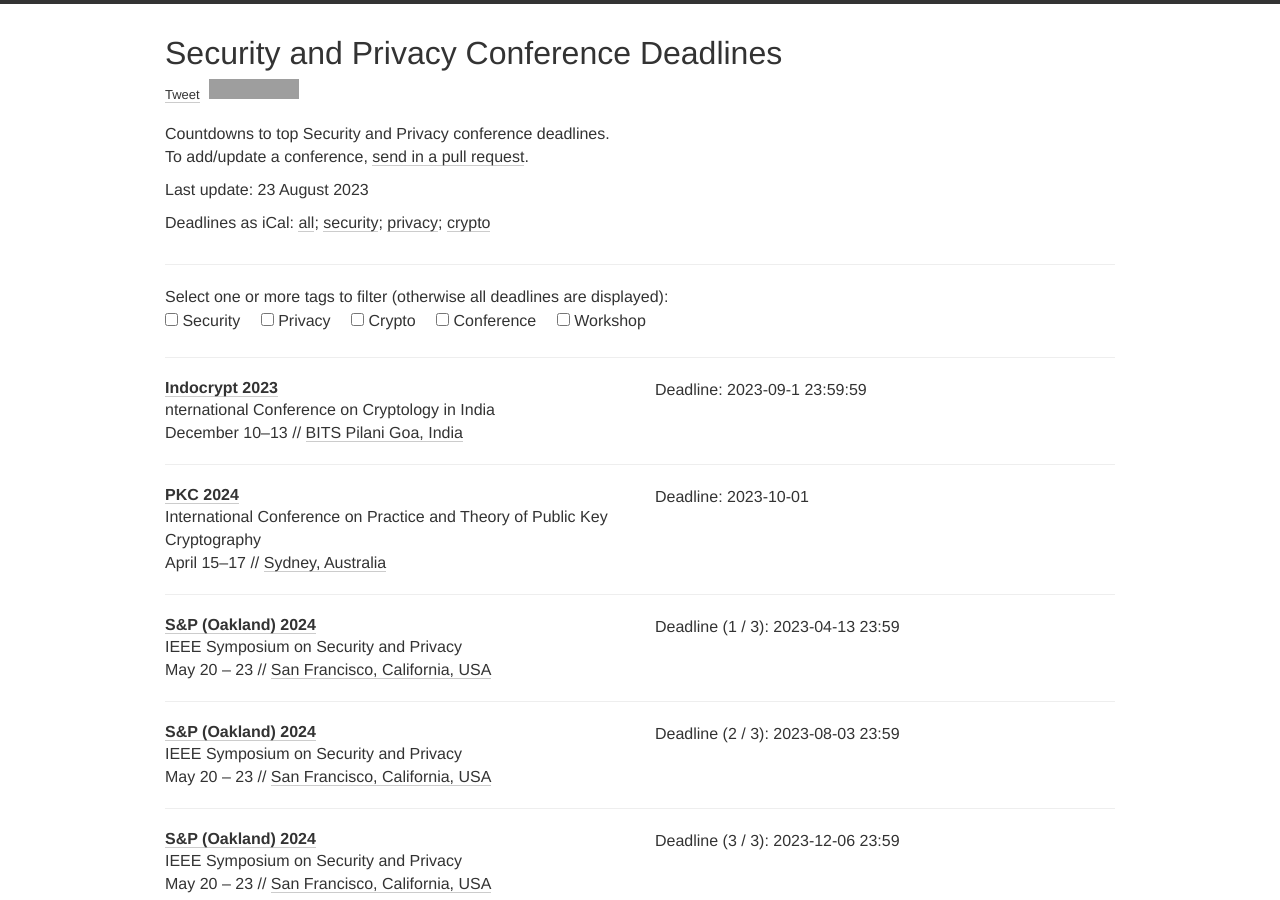
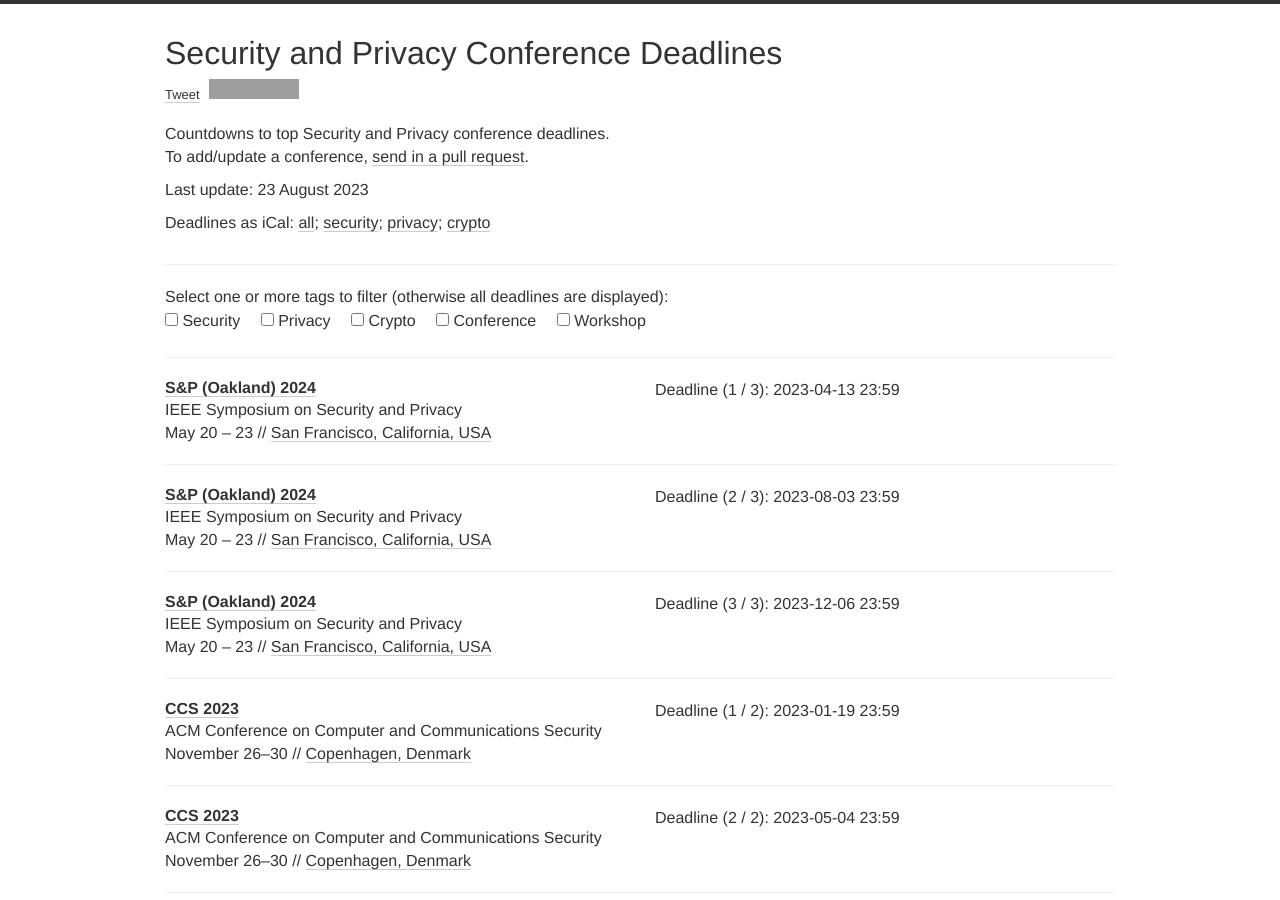
Before and after one commit to sec-deadlines/sec-deadlines.github.io, a Jekyll site: the page built from index.html, in a window 1280 px wide and 900 px high. Built offline with Jekyll 4.4.1, drawn with Linux system fonts in a browser that asks for light colours; nearby versions of some CDN libraries; comment, search, counter and statistics services are not loaded; grey boxes are pictures that could not be loaded.

Commit message:
Update conferences.yml

```diff
--- a/_data/conferences.yml
+++ b/_data/conferences.yml
@@ -1,27 +1,6 @@
 ---
 
 # Security and Privacy
-
-- name: Indocrypt
-  description: nternational Conference on Cryptology in India
-  year: 2023
-  link: https://crsind.in/indocrypt2023/
-  deadline: ["2023-09-1 23:59:59"]
-  timezone: UTC-12
-  date: December 10-13
-  place: BITS Pilani Goa, India
-  tags: [CRYPTO, CONF]
-
-
-- name: PKC
-  description: International Conference on Practice and Theory of Public Key Cryptography
-  year: 2024
-  link: https://pkc.iacr.org/2024/
-  deadline: ["2023-10-01"]
-  timezone: Etc/UTC
-  date: "April 15-17"
-  place: Sydney, Australia
-  tags: [CRYPTO, CONF]
 
 - name: S&P (Oakland)
   year: 2024
```
